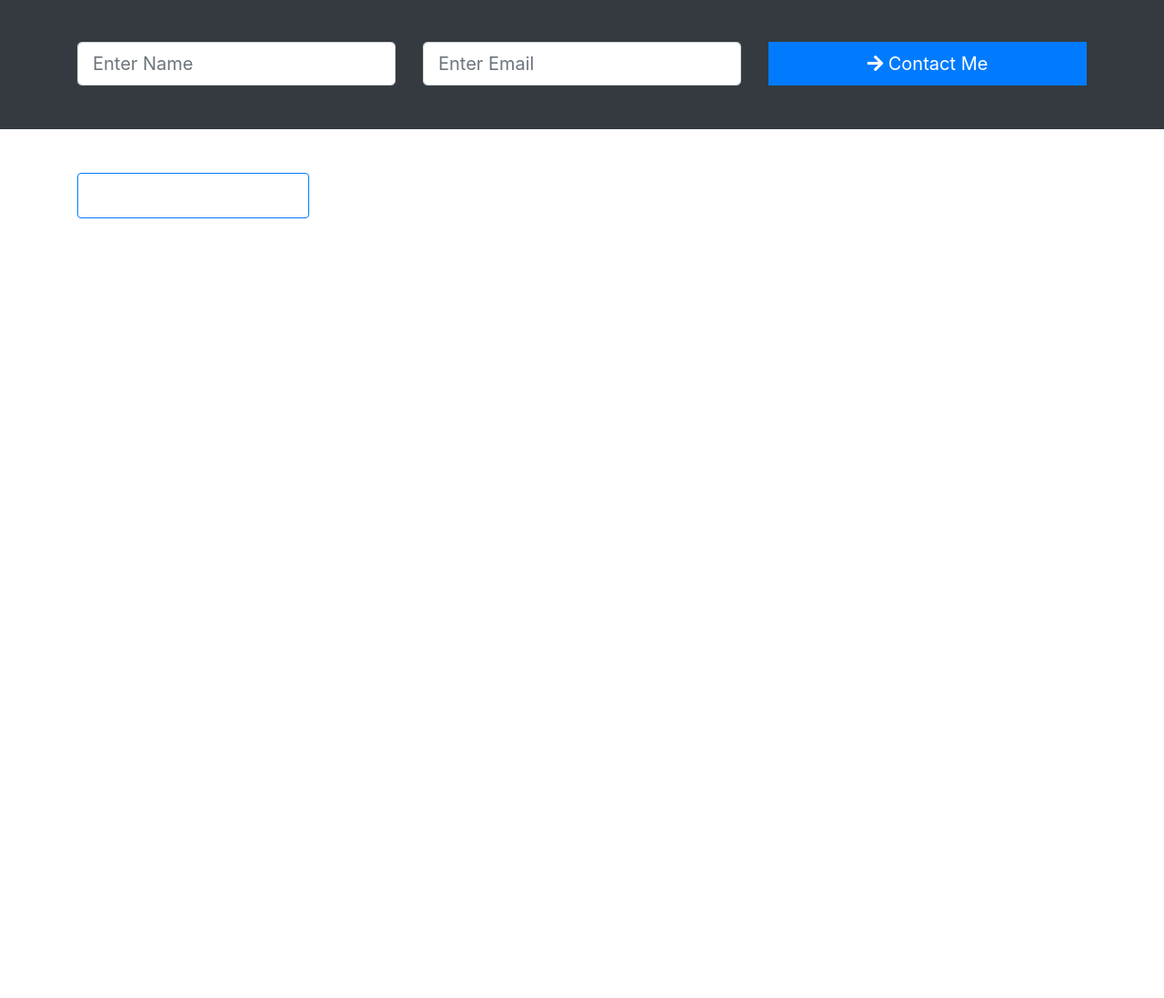
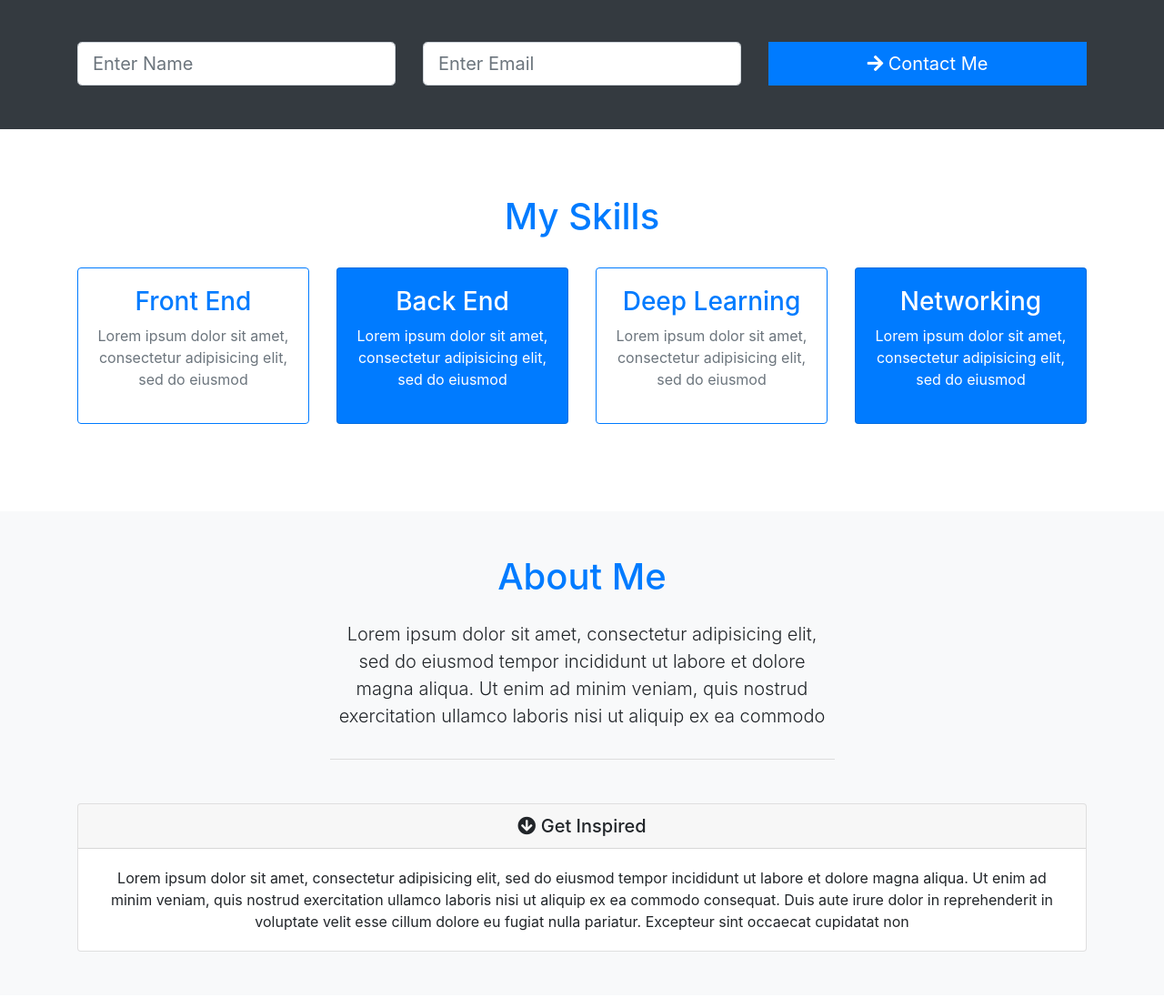
Before and after one commit to Venomous-Abid/Portfolio-site, a plain HTML site: page index.html in a window 1280 px wide. Shown: the part 707-1804 px from the top of the page at 91% size. Before the commit the page ends 995 px from the top, so only its background shows below. Drawn offline with nearby package versions, Linux system fonts and the light colour scheme.

Commit message:
Added about me section and partial accordion

```diff
--- a/css/style.css
+++ b/css/style.css
@@ -8,6 +8,10 @@ body{
 	box-shadow: 2px 2px 5px #3292a6;
 	opacity: 0.9;
 	background: #fff;
+}
+
+#nav_section li:hover {
+	margin-bottom: 2px;
 }
 
 .navbar .nav-item {
@@ -43,3 +47,13 @@ body{
 .btn {
 	border-radius: 0;
 }
+
+.bg-primary {
+	background-color: #3292a6;
+}
+
+.info-header {
+	width: 50%;
+	margin: auto;
+	border-bottom: 1px #ddd solid;
+}
--- a/index.html
+++ b/index.html
@@ -13,6 +13,8 @@
   <title>Hire Me!</title>
 </head>
 <body id="home">
+	<!-- showcase section -->
+	<section id="nav_section">
 	<nav class="navbar navbar-expand-md navbar-light fixed-top py-4">
 		<div class="container">
 			<a href="index.html" class="navbar-brand">
@@ -40,7 +42,7 @@
 			</div>
 		</div>
 	</nav>
-
+	</section>
 	<!-- showcase section -->
 	<section id="showcase" class="py-5">
 		<div class="primary-overlay text-white">
@@ -76,7 +78,7 @@
 					<input type="email" class="form-control form-control-lg" placeholder="Enter Email" name="">
 				</div>
 				<div class="col-md-4">
-					<button class="btn btn-primary btn-lg btn-block" type=""><i class="fa fa-arrow-right"></i>
+					<button href="#" class="btn btn-primary btn-lg btn-block" type=""><i class="fa fa-arrow-right"></i>
 					Contact Me
 					</button>
 				</div>
@@ -86,25 +88,93 @@
 
 <!-- boxes section -->
 	<section id="boxes" class="py-5">
+		<div class="container text-center py-4">
+			<h1 class="text-primary">My Skills</h2>
+		</div>
 		<div class="container">
 			<div class="row">
 				<div class="col-md-3">
 					<div class="card text-center border-primary">
 						<div class="card-body">
 							<h3 class="text-primary">
-
+								Front End
 							</h3>
+							<p class="text-muted">Lorem ipsum dolor sit amet, consectetur adipisicing elit, sed do eiusmod
+							</p>
 						</div>
 					</div>
 				</div>
 				<div class="col-md-3">
-
+					<div class="card text-center bg-primary text-white">
+						<div class="card-body">
+							<h3>
+								Back End
+							</h3>
+							<p>Lorem ipsum dolor sit amet, consectetur adipisicing elit, sed do eiusmod
+							</p>
+						</div>
+					</div>
 				</div>
 				<div class="col-md-3">
-
+					<div class="card text-center border-primary">
+						<div class="card-body">
+							<h3 class="text-primary">
+								Deep Learning
+							</h3>
+							<p class="text-muted">Lorem ipsum dolor sit amet, consectetur adipisicing elit, sed do eiusmod
+							</p>
+						</div>
+					</div>
 				</div>
 				<div class="col-md-3">
+					<div class="card text-center bg-primary text-white">
+						<div class="card-body">
+							<h3>
+								Networking
+							</h3>
+							<p>Lorem ipsum dolor sit amet, consectetur adipisicing elit, sed do eiusmod
+							</p>
+						</div>
+					</div>
+				</div>
+			</div>
+		</div>
+	</section>
 
+	<!-- about em section -->
+	<section id="about" class="my-5 py-5 text-center bg-light">
+		<div class="container">
+			<div class="row">
+				<div class="col">
+					<div class="info-header mb-5">
+						<h1 class="text-primary pb-3">About Me</h1>
+						<p class="lead pb-3">
+							Lorem ipsum dolor sit amet, consectetur adipisicing elit, sed do eiusmod
+							tempor incididunt ut labore et dolore magna aliqua. Ut enim ad minim veniam,
+							quis nostrud exercitation ullamco laboris nisi ut aliquip ex ea commodo
+						</p>
+					</div>
+					<!-- accordion -->
+					<div id="accordion" role="tablist">
+						<div class="card">
+							<div class="card-header" id="heading1">
+								<h5 class="mb-0">
+									<div href="collapse1" data-toggle="collapse" data-parent="#accordion">
+										<i class="fa fa-arrow-circle-down"> </i> Get Inspired
+									</div>
+								</h5>
+							</div>
+								<div id="collapse1" class="collapse show">
+									<div class="card-body">
+										Lorem ipsum dolor sit amet, consectetur adipisicing elit, sed do eiusmod
+										tempor incididunt ut labore et dolore magna aliqua. Ut enim ad minim veniam,
+										quis nostrud exercitation ullamco laboris nisi ut aliquip ex ea commodo
+										consequat. Duis aute irure dolor in reprehenderit in voluptate velit esse
+										cillum dolore eu fugiat nulla pariatur. Excepteur sint occaecat cupidatat non
+									</div>
+								</div>
+						</div>
+					</div>
 				</div>
 			</div>
 		</div>
```
